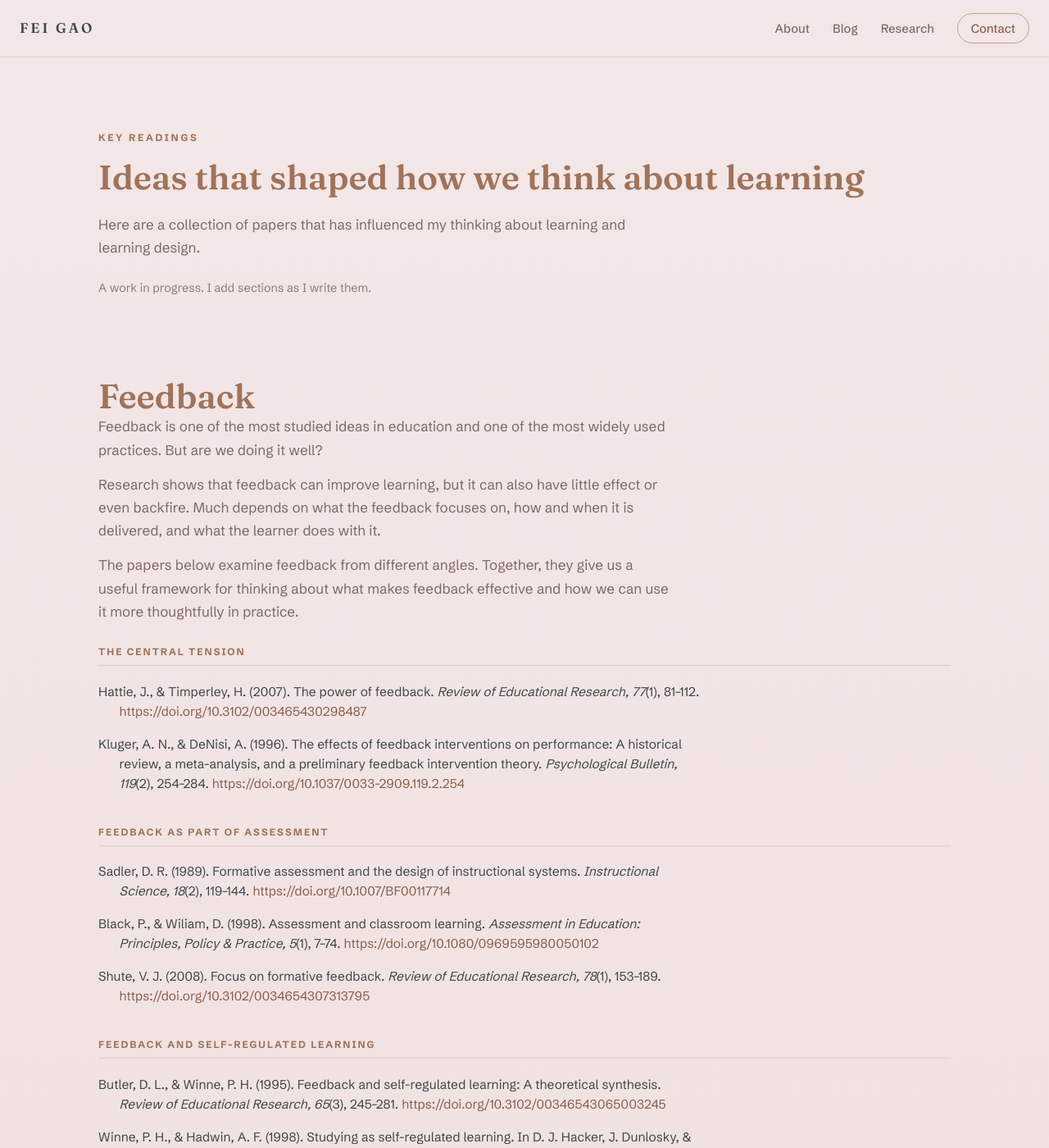
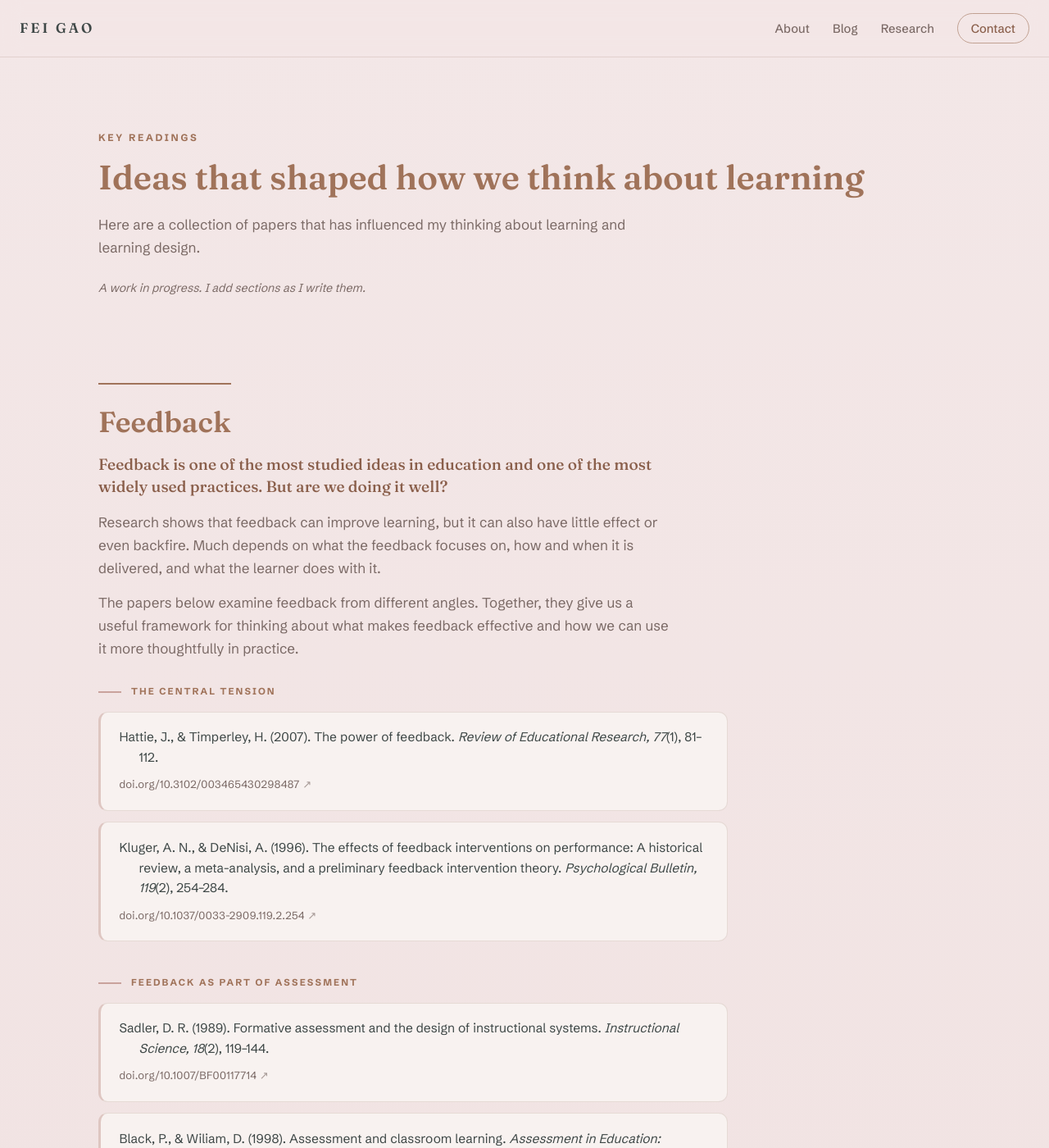
Before and after one commit to gaofei9/gaofei9.github.io, a Jekyll site: the page built from readings/index.html, in a window 1280 px wide and 1400 px high. Shown: the whole window at 82% size. Built offline with Jekyll 4.4.1, drawn with Linux system fonts in a browser that asks for light colours; some of the changed text lies outside the part shown.

Commit message:
Design pass on the Key readings page
Reference cards with a rose left accent and hover lift, domain titles
with a bronze rule, group labels with a rule mark, lead paragraph in
Fraunces, and the DOI as a quiet link rather than a raw URL.

Co-Authored-By: Claude Fable 5 <noreply@anthropic.com>

```diff
--- a/readings/index.html
+++ b/readings/index.html
@@ -35,7 +35,11 @@ permalink: /readings/
     <ol class="readings-list">
       {% for p in group.papers %}
       <li class="reading">
-        <p class="reading-citation">{{ p.citation }}{% if p.url != "" %} <a href="{{ p.url }}">{{ p.url }}</a>{% endif %}</p>
+        <p class="reading-citation">{{ p.citation }}</p>
+        {% if p.url != "" %}
+        {% assign doi = p.url | remove: "https://doi.org/" %}
+        <a class="reading-doi" href="{{ p.url }}">doi.org/{{ doi }}</a>
+        {% endif %}
       </li>
       {% endfor %}
     </ol>
--- a/style.css
+++ b/style.css
@@ -435,27 +435,20 @@ a.tag-chip:hover { background: var(--rose); border-color: var(--rose); color: #f
 /* ---------- Key readings ---------- */
 
 .readings-note {
-  margin-top: 0.9rem;
-  font-size: 0.9rem;
+  margin-top: 1rem;
+  font-size: 0.88rem;
+  font-style: italic;
   color: var(--ink-muted);
-  opacity: 0.85;
 }
 
-.readings-domain { padding-top: 3.5rem; }
-.readings-domain .section-head { margin-bottom: 1.8rem; }
-
-.readings-group { margin-bottom: 2.5rem; }
-
-.readings-group-head {
-  font-family: "Schibsted Grotesk", sans-serif;
-  font-size: 0.75rem;
-  font-weight: 700;
-  letter-spacing: 0.16em;
-  text-transform: uppercase;
-  color: var(--bronze);
-  padding-bottom: 0.6rem;
-  border-bottom: 1px solid var(--line);
-  margin-bottom: 1.2rem;
+/* Each domain opens with a hairline and a serif title. */
+.readings-domain { padding-top: 4rem; }
+.readings-domain .section-head { margin-bottom: 2rem; }
+.readings-domain > .section-head > h2 {
+  font-size: clamp(1.7rem, 3.5vw, 2.2rem);
+  padding-top: 1.6rem;
+  border-top: 2px solid var(--bronze);
+  display: inline-block;
 }
 
 .readings-domain-intro {
@@ -464,6 +457,36 @@ a.tag-chip:hover { background: var(--rose); border-color: var(--rose); color: #f
   gap: 0.9rem;
   color: var(--ink-muted);
   max-width: 44rem;
+  margin-top: 1.1rem;
+}
+.readings-domain-intro p:first-child {
+  font-family: Fraunces, Georgia, serif;
+  font-size: 1.2rem;
+  line-height: 1.45;
+  color: var(--bronze-deep);
+}
+
+.readings-group { margin-bottom: 2.75rem; }
+
+/* Group label: a short bronze rule, then small caps. */
+.readings-group-head {
+  display: flex;
+  align-items: center;
+  gap: 0.75rem;
+  font-family: "Schibsted Grotesk", sans-serif;
+  font-size: 0.72rem;
+  font-weight: 700;
+  letter-spacing: 0.18em;
+  text-transform: uppercase;
+  color: var(--bronze);
+  margin-bottom: 1.1rem;
+}
+.readings-group-head::before {
+  content: "";
+  width: 1.75rem;
+  height: 2px;
+  background: var(--rose);
+  flex: none;
 }
 
 .readings-list {
@@ -472,20 +495,53 @@ a.tag-chip:hover { background: var(--rose); border-color: var(--rose); color: #f
   padding: 0;
   display: flex;
   flex-direction: column;
-  gap: 1rem;
+  gap: 0.85rem;
 }
 
-/* APA entries: hanging indent, as in a reference list. */
-.reading { max-width: 46rem; }
+/* One card per reference, with a hanging indent inside. */
+.reading {
+  max-width: 48rem;
+  background: var(--ground-raised);
+  border: 1px solid var(--line);
+  border-left: 3px solid rgba(201, 162, 156, 0.55);
+  border-radius: 0.7rem;
+  padding: 1.15rem 1.4rem;
+  transition: border-color 150ms ease, transform 150ms ease, box-shadow 150ms ease;
+}
+.reading:hover {
+  border-left-color: var(--bronze);
+  transform: translateY(-2px);
+  box-shadow: 0 10px 22px rgba(138, 95, 75, 0.09);
+}
+@media (prefers-reduced-motion: reduce) {
+  .reading:hover { transform: none; }
+}
+
 .reading-citation {
   font-size: 0.97rem;
-  line-height: 1.55;
-  padding-left: 1.6rem;
-  text-indent: -1.6rem;
+  line-height: 1.6;
+  padding-left: 1.5rem;
+  text-indent: -1.5rem;
 }
-.reading-citation a { word-break: break-word; }
 
-.readings-pending { opacity: 0.55; }
+/* The DOI sits under the reference as a quiet link, not a raw URL. */
+.reading-doi {
+  display: inline-block;
+  margin-top: 0.6rem;
+  font-size: 0.82rem;
+  letter-spacing: 0.02em;
+  color: var(--ink-muted);
+  border-bottom: 1px solid transparent;
+}
+.reading-doi:hover {
+  color: var(--bronze-deep);
+  border-bottom-color: var(--bronze);
+  text-decoration: none;
+}
+.reading-doi::after { content: " ↗"; opacity: 0.65; }
+
+.readings-pending { opacity: 0.5; }
+.readings-pending + .research-summary-copy { opacity: 0.7; }
 
 /* ---------- Newsletter ---------- */
 
```
